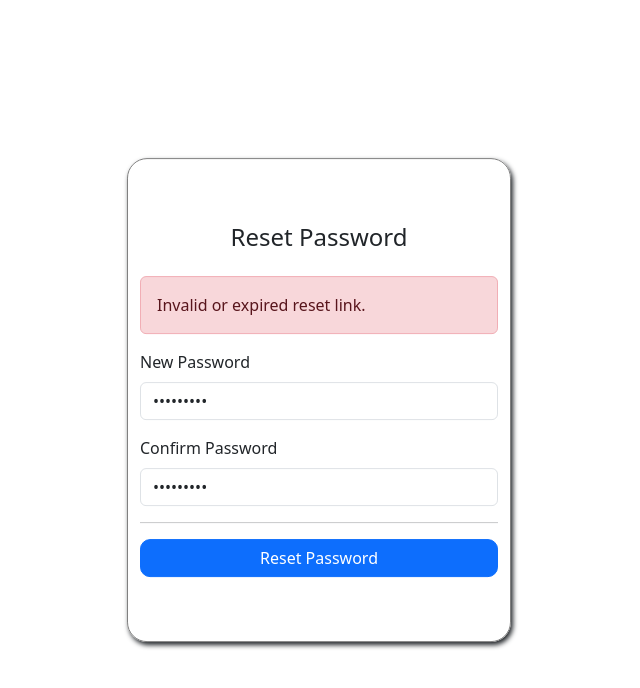
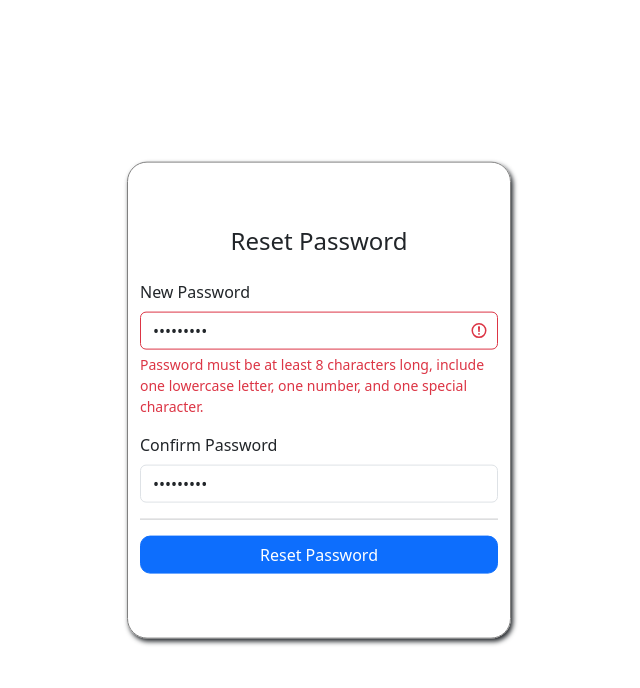
Before and after one commit to ajay-verma30/Neil-admin, a React (Create React App) app: page /reset-password in a window 1280 px wide. Both pictures are taken after typing "Sample123", "Sample123" into the empty fields and a click on the button "Reset Password". Shown: the top 688 px of the page, without its empty margins (321-961 px from the left). Built offline with nearby package versions, Linux system fonts and the light colour scheme.

Commit message:
Updated NewUser.jsx

```diff
--- a/src/Login/PasswordReset.jsx
+++ b/src/Login/PasswordReset.jsx
@@ -15,14 +15,27 @@ function PasswordReset() {
   const [loading, setLoading] = useState(false);
   const [errMsg, setErrMsg] = useState("");
   const [successMsg, setSuccessMsg] = useState("");
+const [passwordError, setPasswordError] = useState("");
+const [confPasswordError, setConfPasswordError] = useState("");
 
   const resetUserPassword = async (e) => {
     e.preventDefault();
     setErrMsg("");
     setSuccessMsg("");
+    setPasswordError("");
+  setConfPasswordError("");
+
+  const passwordRegex = /^(?=.*[a-z])(?=.*\d)(?=.*[!@#$%^&*]).{8,}$/;
 
     if (!password || !confPassword) {
       setErrMsg("Please fill in all fields.");
+      return;
+    }
+
+    if (!passwordRegex.test(password)) {
+    setPasswordError(
+      "Password must be at least 8 characters long, include one lowercase letter, one number, and one special character."
+    );
     return;
   }
 
@@ -74,7 +87,13 @@ function PasswordReset() {
       value={password}
       onChange={(e) => setPassword(e.target.value)}
       disabled={loading}
+      isInvalid={passwordError !== ""}
     />
+    {passwordError && (
+      <Form.Control.Feedback type="invalid">
+        {passwordError}
+      </Form.Control.Feedback>
+    )}
   </Form.Group>
 
   <Form.Group className="mb-3">
@@ -85,7 +104,13 @@ function PasswordReset() {
       value={confPassword}
       onChange={(e) => setConfPassword(e.target.value)}
       disabled={loading}
+      isInvalid={confPasswordError !== ""}
     />
+    {confPasswordError && (
+      <Form.Control.Feedback type="invalid">
+        {confPasswordError}
+      </Form.Control.Feedback>
+    )}
   </Form.Group>
 
         <hr />
```
Lines whose indentation alone changed are shown as unchanged.
